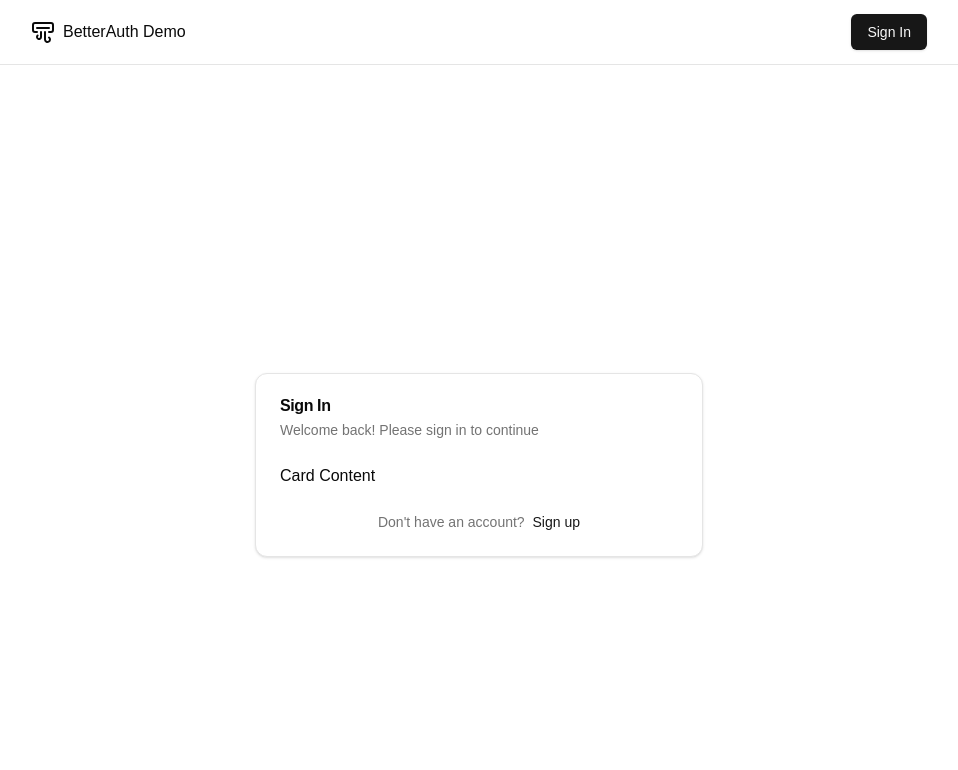
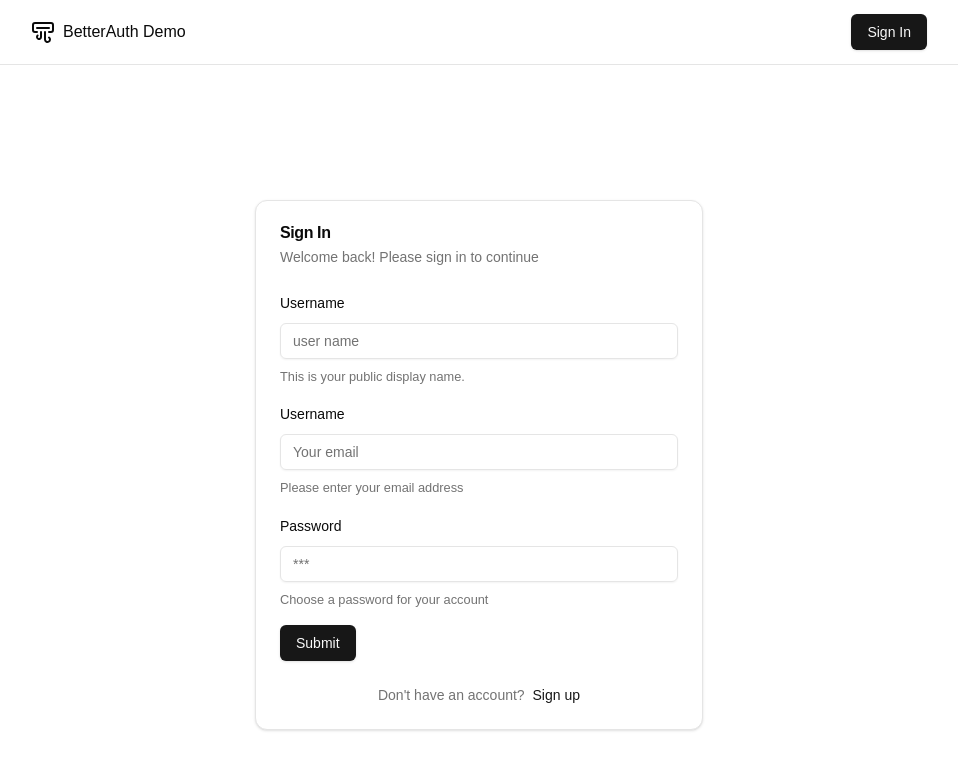
Before and after one commit to RonAlmog/better-auth-demo, a Next.js app: page /sign-in in a window 1280 px wide. Shown: the top 770 px of the page, without its empty margins (161-1119 px from the left). Built offline with nearby package versions, Linux system fonts and the light colour scheme.

Commit message:
add form to signup page

```diff
--- a/src/app/(auth)/sign-in/page.tsx
+++ b/src/app/(auth)/sign-in/page.tsx
@@ -9,14 +9,40 @@
 } from "@/components/ui/card";
 import Link from "next/link";
 import { z } from "zod";
+import { zodResolver } from "@hookform/resolvers/zod";
+import { useForm } from "react-hook-form";
+import { Button } from "@/components/ui/button";
+import {
+  Form,
+  FormControl,
+  FormDescription,
+  FormField,
+  FormItem,
+  FormLabel,
+  FormMessage,
+} from "@/components/ui/form";
+import { Input } from "@/components/ui/input";
 
 const formSchema = z.object({
-  ame: z.string().min(2).max(50),
+  name: z.string().min(2).max(50),
   email: z.string().min(2).max(50),
   password: z.string().min(2).max(50),
 });
 
 const SignIn = () => {
+  const form = useForm<z.infer<typeof formSchema>>({
+    resolver: zodResolver(formSchema),
+    defaultValues: {
+      name: "",
+      email: "",
+      password: "",
+    },
+  });
+
+  function onSubmit(values: z.infer<typeof formSchema>) {
+    console.log(values);
+  }
+
   return (
     <Card className="w-full max-w-md mx-auto">
       <CardHeader>
@@ -26,7 +52,59 @@
         </CardDescription>
       </CardHeader>
       <CardContent>
-        <p>Card Content</p>
+        <Form {...form}>
+          <form onSubmit={form.handleSubmit(onSubmit)} className="space-y-4">
+            <FormField
+              control={form.control}
+              name="name"
+              render={({ field }) => (
+                <FormItem>
+                  <FormLabel>Username</FormLabel>
+                  <FormControl>
+                    <Input placeholder="user name" {...field} />
+                  </FormControl>
+                  <FormDescription>
+                    This is your public display name.
+                  </FormDescription>
+                  <FormMessage />
+                </FormItem>
+              )}
+            />
+            <FormField
+              control={form.control}
+              name="email"
+              render={({ field }) => (
+                <FormItem>
+                  <FormLabel>Username</FormLabel>
+                  <FormControl>
+                    <Input placeholder="Your email" {...field} />
+                  </FormControl>
+                  <FormDescription>
+                    Please enter your email address
+                  </FormDescription>
+                  <FormMessage />
+                </FormItem>
+              )}
+            />
+            <FormField
+              control={form.control}
+              name="password"
+              render={({ field }) => (
+                <FormItem>
+                  <FormLabel>Password</FormLabel>
+                  <FormControl>
+                    <Input type="password" placeholder="***" {...field} />
+                  </FormControl>
+                  <FormDescription>
+                    Choose a password for your account
+                  </FormDescription>
+                  <FormMessage />
+                </FormItem>
+              )}
+            />
+            <Button type="submit">Submit</Button>
+          </form>
+        </Form>
       </CardContent>
       <CardFooter className="flex justify-center">
         <p className="text-sm text-muted-foreground">
```
